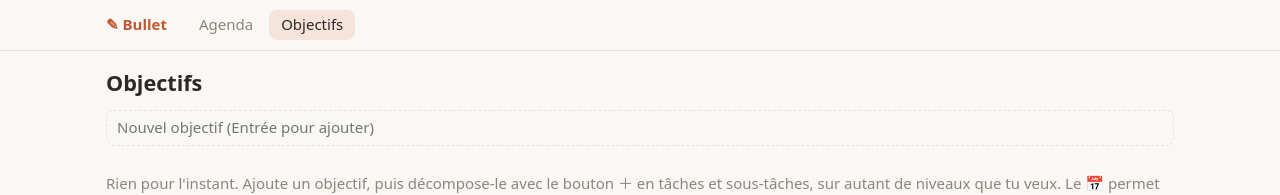
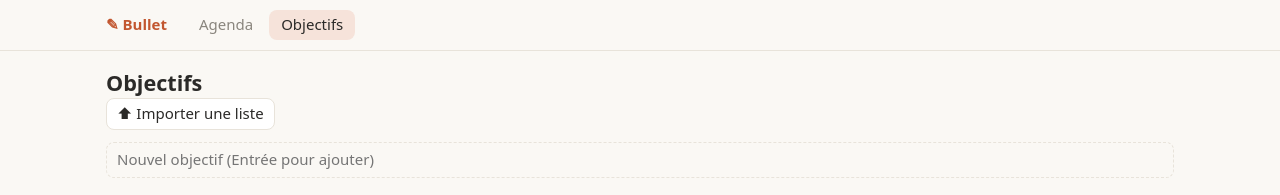
Before and after one commit to Rebbe33/bullet, a Next.js app: page /objectifs in a window 1280 px wide. Shown: the top 195 px of the page. Built offline with nearby package versions, Linux system fonts and the light colour scheme; no server answers; the database is empty.

Commit message:
Enhance ObjectifsPage with import functionality
Added an import panel for importing lists and a button to toggle its visibility.

```diff
--- a/src/app/objectifs/page.tsx
+++ b/src/app/objectifs/page.tsx
@@ -1,18 +1,27 @@
 'use client';
 
+import { useState } from 'react';
 import { useStore } from '@/lib/store';
 import { QuickAdd } from '@/components/QuickAdd';
 import { TreeNode } from '@/components/TreeNode';
+import { ImportPanel } from '@/components/ImportPanel';
 
 export default function ObjectifsPage() {
   const { index, loading, addItem } = useStore();
+  const [importing, setImporting] = useState(false);
   if (loading) return <p className="muted">Chargement…</p>;
 
   const roots = index.kids.get(null) ?? [];
 
   return (
     <>
-      <h1>Objectifs</h1>
+      <div className="page-head">
+        <h1>Objectifs</h1>
+        {!importing && <button onClick={() => setImporting(true)}>⬆ Importer une liste</button>}
+      </div>
+
+      {importing && <ImportPanel onClose={() => setImporting(false)} />}
+
       <QuickAdd
         placeholder="Nouvel objectif (Entrée pour ajouter)"
         onAdd={(t) => addItem(null, t)}
```
